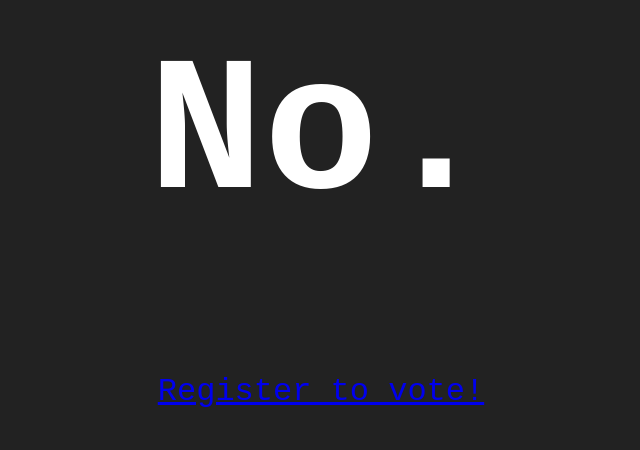
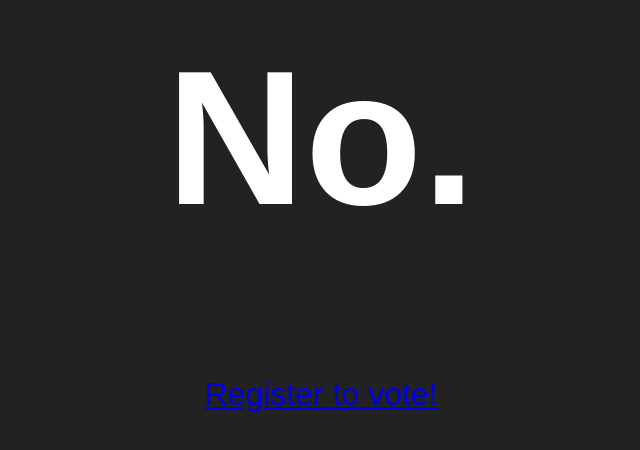
Before and after one commit to micahsgilbert/cantrumpmoveelectionday, a plain HTML site: page index.html in a window 1280 px wide. Shown: the part 102-552 px from the top of the page, without its empty margins (319-959 px from the left). Drawn offline with Linux system fonts and the light colour scheme.

Commit message:
better font

```diff
--- a/style.css
+++ b/style.css
@@ -1,7 +1,7 @@
 body {
   color: white;
   background-color: #222222;
-  font-family: 'Courier New', Courier, monospace;
+  font-family: Arial, Helvetica, sans-serif
 }
 
 h1 {
```
